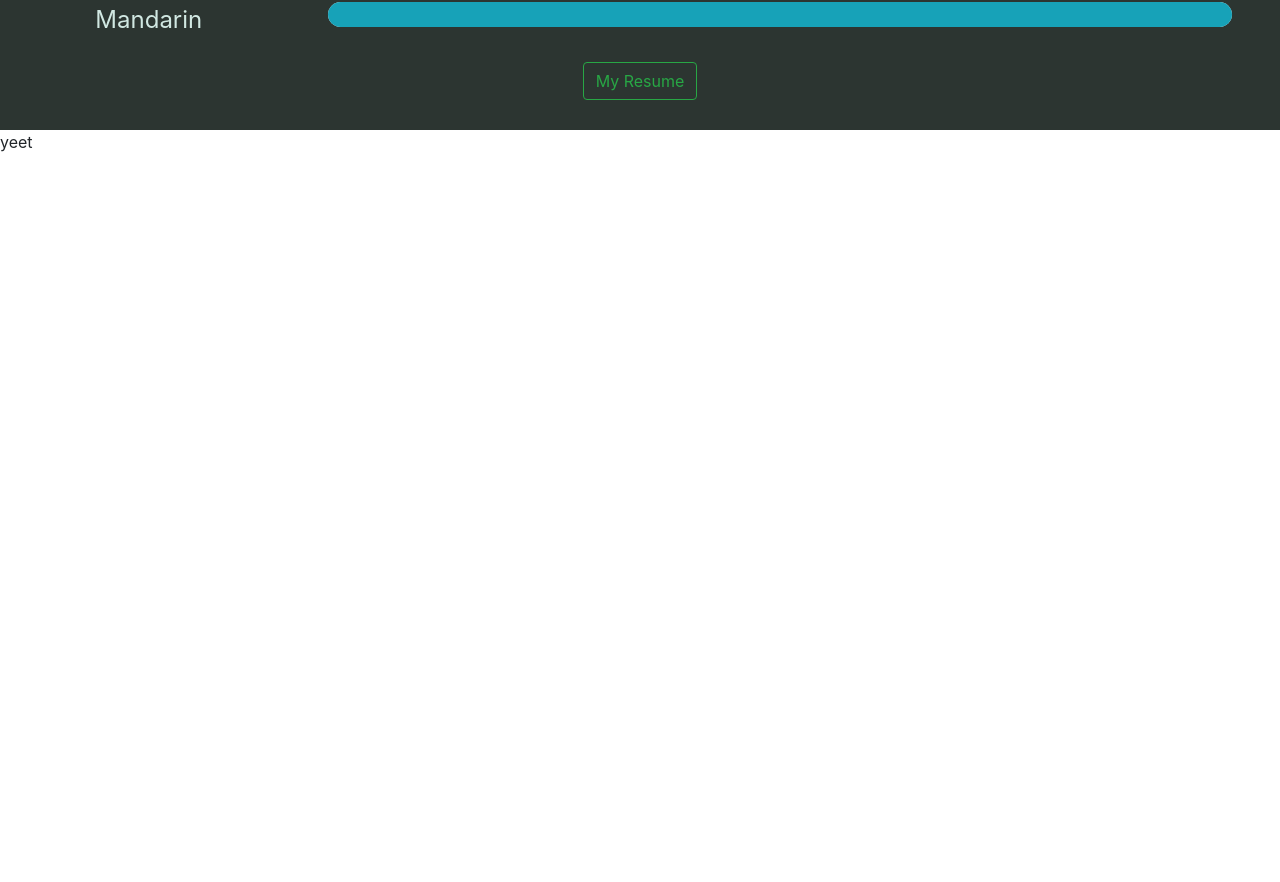
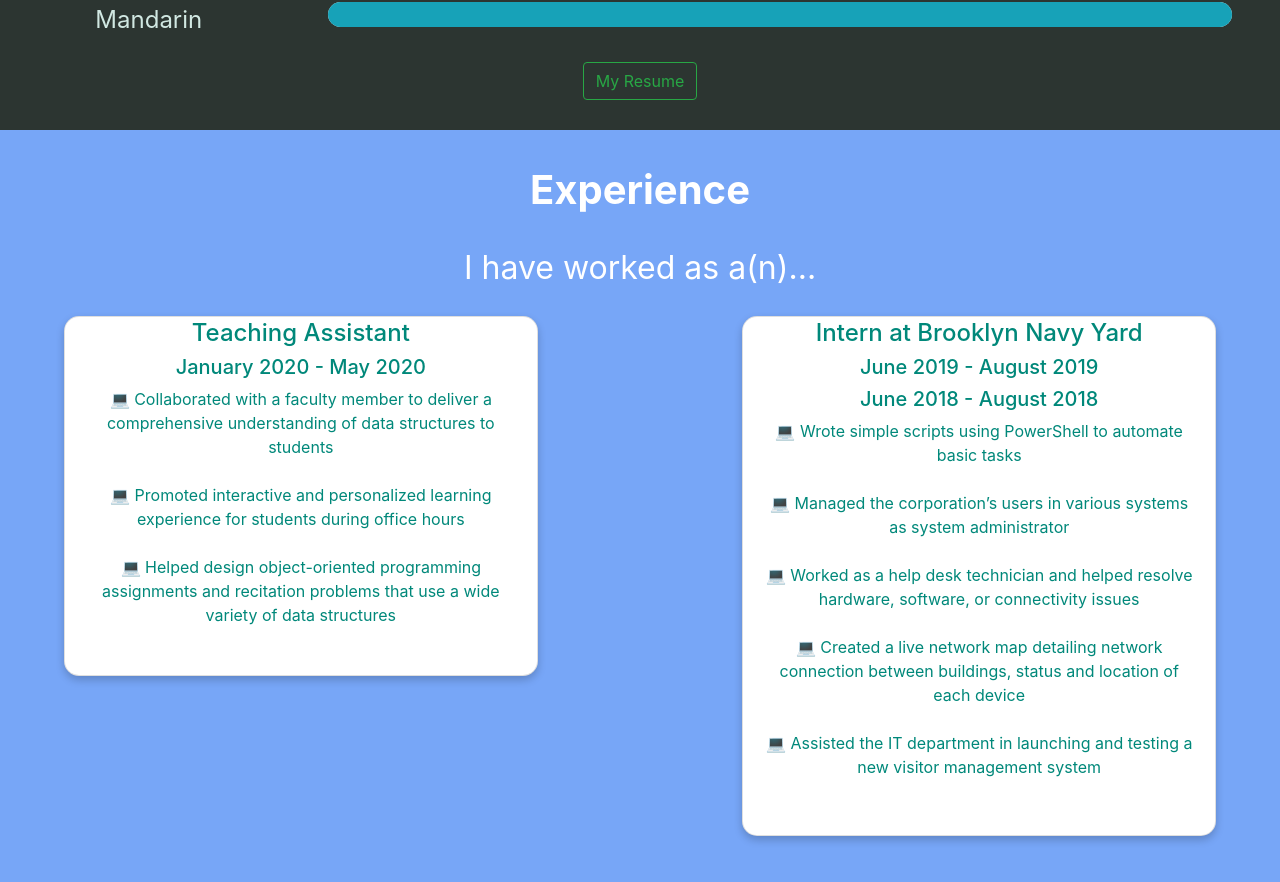
Before and after one commit to hk0430/kenny, a React (Create React App) app: page / in a window 1280 px wide. Shown: the part 1614-2496 px from the top of the page. Before the commit the page ends 1768 px from the top, so only its background shows below. Built offline with nearby package versions, Linux system fonts and the light colour scheme.

Commit message:
experience section complete

```diff
--- a/src/components/About.js
+++ b/src/components/About.js
@@ -22,7 +22,7 @@ class About extends Component {
             </div>
           </div>
           <div className="right">
-            <img alt={"profile"} src={profile} /><br/><br/>
+            <img id="profilepic" alt={"profile"} src={profile} /><br/><br/>
             <h2>Kenny Hu</h2>
             <h4>Junior at Stony Brook University</h4>
             <h5>Computer Science, B.S.</h5>
--- a/src/components/Experience.js
+++ b/src/components/Experience.js
@@ -4,7 +4,31 @@ class Experience extends Component {
   render() {
     return (
         <div id="experience">
-            yeet
+            <div className="exp_header">Experience</div><br/>
+            <div className="worked">I have worked as a(n)...</div><br/>
+            <div className="card_container">
+              <div className="card card_left">
+                <div className="container">
+                  <h4>Teaching Assistant</h4>
+                  <h5>January 2020 - May 2020</h5>
+                  <div><span>&#x1F4BB;</span> Collaborated with a faculty member to deliver a comprehensive understanding of data structures to students</div><br/>
+                  <div><span>&#x1F4BB;</span> Promoted interactive and personalized learning experience for students during office hours</div><br/>
+                  <div><span>&#x1F4BB;</span> Helped design object-oriented programming assignments and recitation problems that use a wide variety of data structures</div><br/>
+                </div>
+              </div>
+              <div className="card card_right">
+                <div className="container">
+                  <h4>Intern at Brooklyn Navy Yard</h4>
+                  <h5>June 2019 - August 2019</h5>
+                  <h5>June 2018 - August 2018</h5>
+                  <div><span>&#x1F4BB;</span> Wrote simple scripts using PowerShell to automate basic tasks</div><br/>
+                  <div><span>&#x1F4BB;</span> Managed the corporation’s users in various systems as system administrator</div><br/>
+                  <div><span>&#x1F4BB;</span> Worked as a help desk technician and helped resolve hardware, software, or connectivity issues</div><br/>
+                  <div><span>&#x1F4BB;</span> Created a live network map detailing network connection between buildings, status and location of each device</div><br/>
+                  <div><span>&#x1F4BB;</span> Assisted the IT department in launching and testing a new visitor management system</div><br/>
+                </div>
+              </div>
+            </div>
         </div>
     );
   };
--- a/src/style.css
+++ b/src/style.css
@@ -79,6 +79,10 @@
     font-size: 200%;
 }
 
+#profilepic {
+    height: 35%;
+}
+
 img {
     border-radius: 50%;
     padding: 10px;
@@ -96,7 +100,7 @@ img {
     padding: 10px;
 }
 
-.skills_header {
+.skills_header, .exp_header {
     font-size: 250%;
     font-weight: bold;
 }
@@ -121,3 +125,47 @@ img {
 .col-md-3 {
     font-size: 150%;
 }
+
+#experience {
+    height: 95vh;
+    padding: 30px 0 30px 0;
+    text-align: center;
+    background-color: #77A6F7;
+    color: white;
+}
+
+.worked {
+    font-size: 200%;
+}
+
+.card {
+    box-shadow: 0 4px 8px 0 rgba(0,0,0,0.2);
+    transition: 0.3s;
+    width: 40%;
+    color: #00887A;
+    border-radius: 15px;
+}
+
+.card:hover {
+    box-shadow: 0 8px 16px 0 rgba(0,0,0,0.2);
+}
+
+.container {
+    padding: 2px 16px;
+}
+
+.card_left {
+    float: left;
+    width: 37%;
+    margin-left: 5%;
+    height: 45vh;
+    overflow: auto;
+}
+
+.card_right {
+    float: right;
+    width: 37%;
+    margin-right: 5%;
+    height: 65vh;
+    overflow: auto;
+}
```
Also changed, not shown: src/images/linkedin.jpg.
